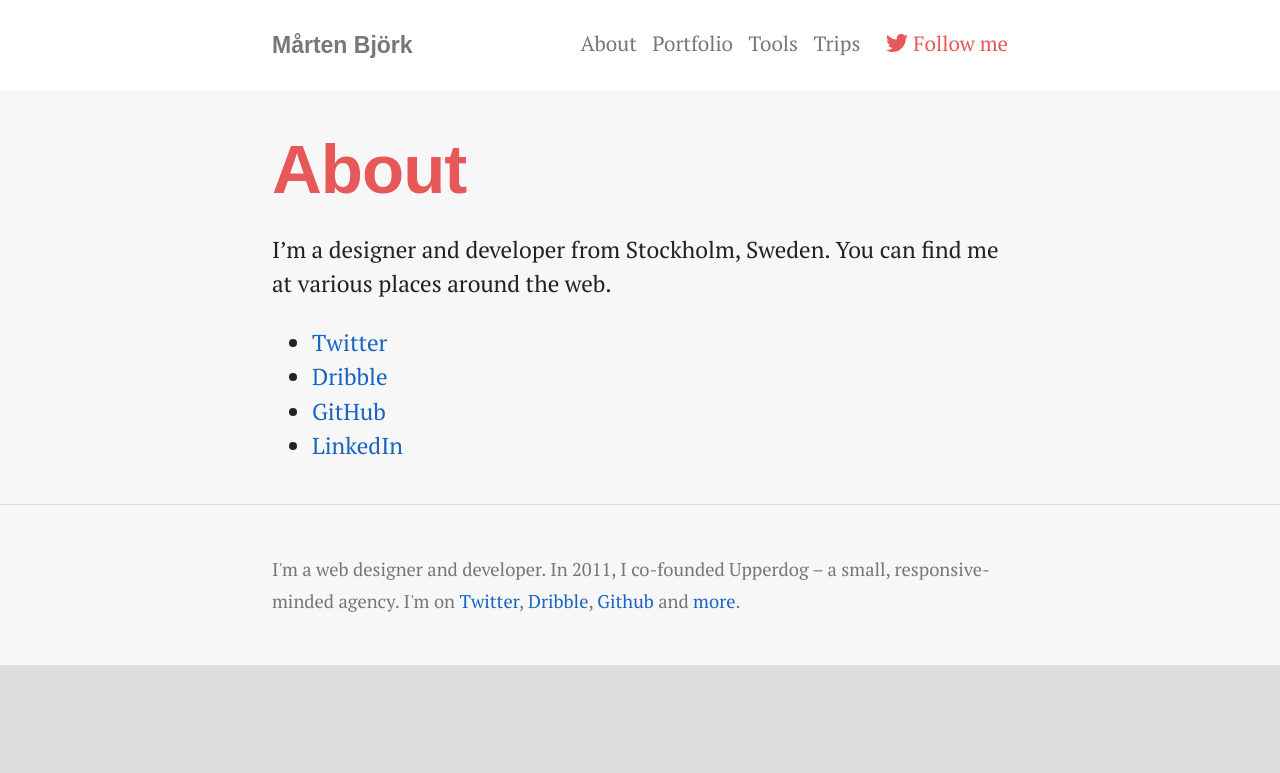
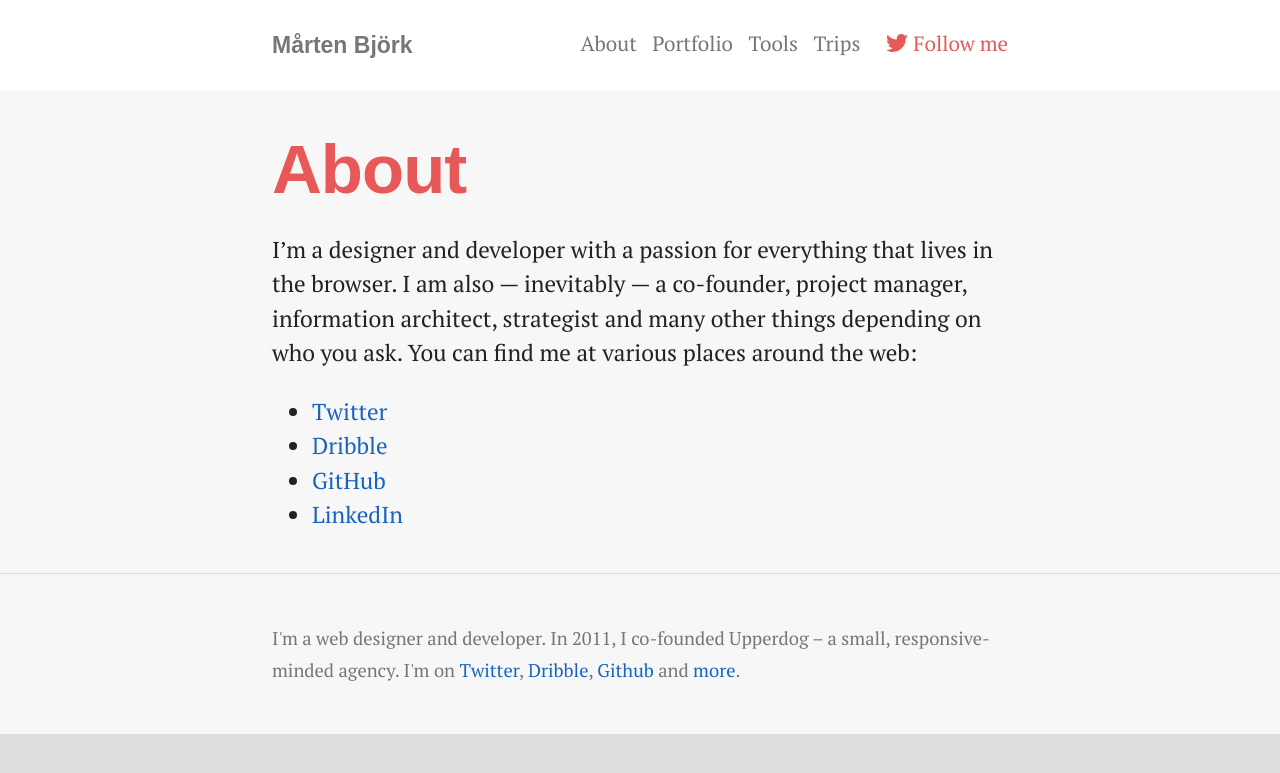
Before and after one commit to pavopax/pavopax.github.io, a Jekyll site: the page built from about.md, in a window 1280 px wide. Shown: the top 773 px of the page. Built offline with Jekyll 4.4.1, drawn with Linux system fonts in a browser that asks for light colours; nearby versions of some CDN libraries; some web fonts are replaced; library files that are not in the unit come from our copies.

Commit message:
Updated about page

```diff
--- a/about.md
+++ b/about.md
@@ -3,7 +3,7 @@
 title: About
 permalink: /about/
 ---
-I'm a designer and developer from Stockholm, Sweden. You can find me at various places around the web.
+I'm a designer and developer with a passion for everything that lives in the browser. I am also — inevitably — a co-founder, project manager, information architect, strategist and many other things depending on who you ask. You can find me at various places around the web:
 
 * [Twitter](http://twitter.com/martenbjork/)
 * [Dribble](https://dribbble.com/martenbjork)
```
